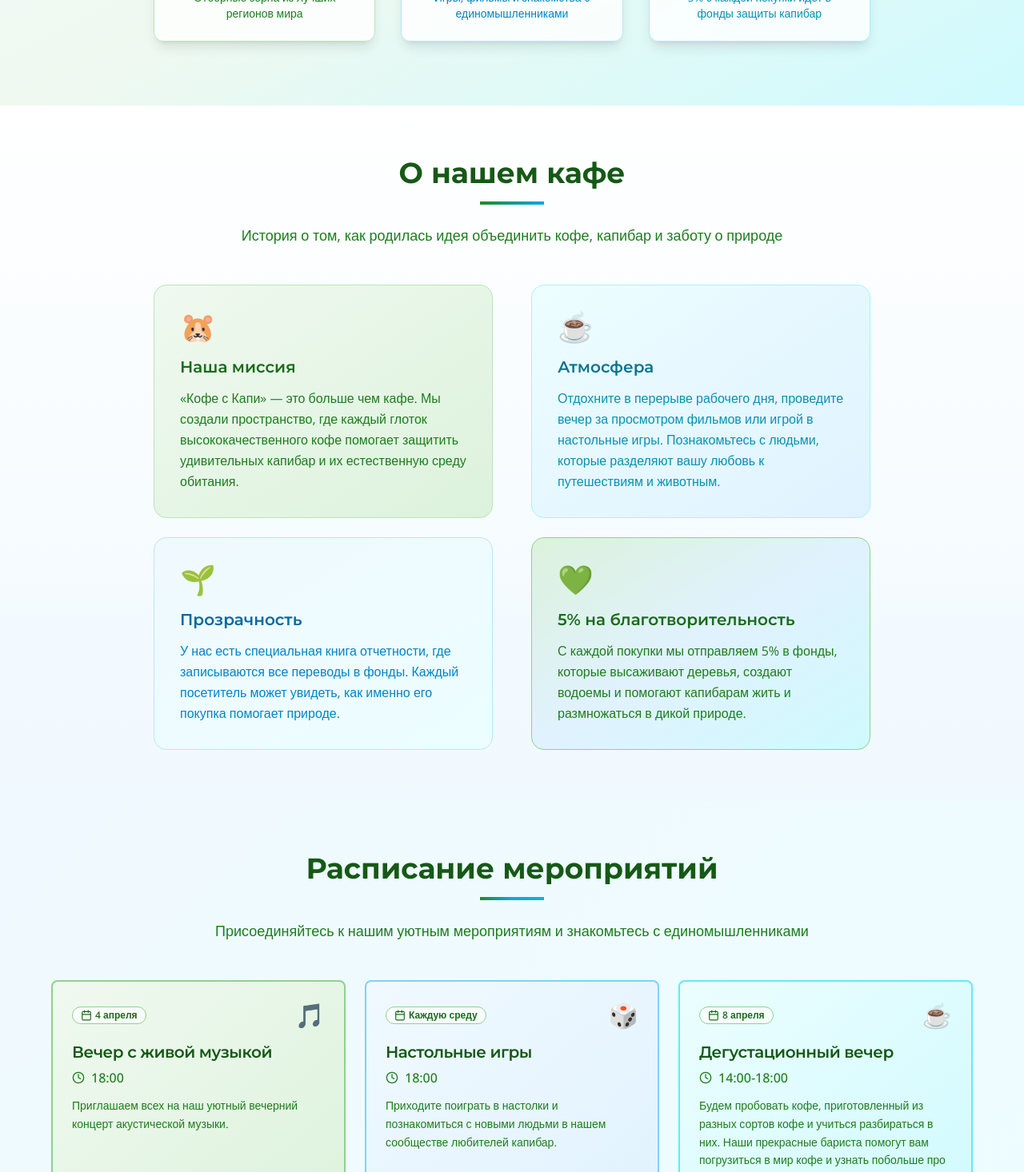
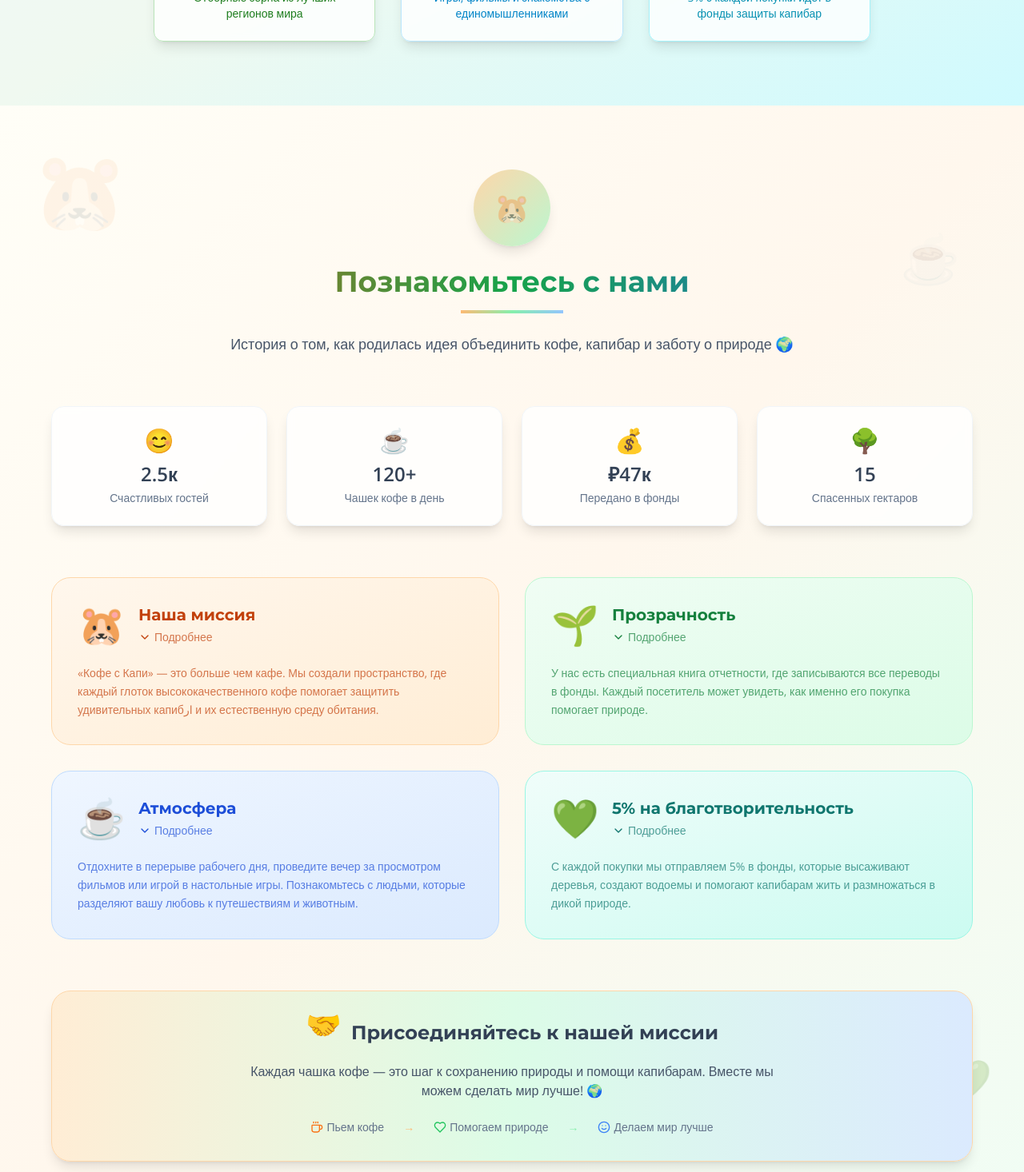
Before and after one commit to pr-poehali-dev/cafe-kapi-design, a React (Vite) app: page / in a window 1280 px wide. Shown: the part 620-2086 px from the top of the page at 80% size. Built offline with nearby package versions, Linux system fonts and the light colour scheme.

Commit message:
feat: добавить увлекательную секцию о капибарах

```diff
--- a/src/components/About.tsx
+++ b/src/components/About.tsx
@@ -1,73 +1,247 @@
+import { useState } from "react";
+import Icon from "@/components/ui/icon";
+
 export default function About() {
+  const [activeCard, setActiveCard] = useState<number | null>(null);
+  const [hoveredStat, setHoveredStat] = useState<number | null>(null);
+
+  const cards = [
+    {
+      emoji: "🐹",
+      title: "Наша миссия",
+      content:
+        "«Кофе с Капи» — это больше чем кафе. Мы создали пространство, где каждый глоток высококачественного кофе помогает защитить удивительных капибار и их естественную среду обитания.",
+      color: "from-orange-50 to-orange-100",
+      textColor: "text-orange-700",
+      borderColor: "border-orange-200",
+      hoverColor: "hover:from-orange-100 hover:to-orange-200",
+    },
+    {
+      emoji: "🌱",
+      title: "Прозрачность",
+      content:
+        "У нас есть специальная книга отчетности, где записываются все переводы в фонды. Каждый посетитель может увидеть, как именно его покупка помогает природе.",
+      color: "from-green-50 to-green-100",
+      textColor: "text-green-700",
+      borderColor: "border-green-200",
+      hoverColor: "hover:from-green-100 hover:to-green-200",
+    },
+    {
+      emoji: "☕",
+      title: "Атмосфера",
+      content:
+        "Отдохните в перерыве рабочего дня, проведите вечер за просмотром фильмов или игрой в настольные игры. Познакомьтесь с людьми, которые разделяют вашу любовь к путешествиям и животным.",
+      color: "from-blue-50 to-blue-100",
+      textColor: "text-blue-700",
+      borderColor: "border-blue-200",
+      hoverColor: "hover:from-blue-100 hover:to-blue-200",
+    },
+    {
+      emoji: "💚",
+      title: "5% на благотворительность",
+      content:
+        "С каждой покупки мы отправляем 5% в фонды, которые высаживают деревья, создают водоемы и помогают капибарам жить и размножаться в дикой природе.",
+      color: "from-teal-50 to-teal-100",
+      textColor: "text-teal-700",
+      borderColor: "border-teal-200",
+      hoverColor: "hover:from-teal-100 hover:to-teal-200",
+    },
+  ];
+
+  const stats = [
+    { number: "2.5к", label: "Счастливых гостей", emoji: "😊" },
+    { number: "120+", label: "Чашек кофе в день", emoji: "☕" },
+    { number: "₽47к", label: "Передано в фонды", emoji: "💰" },
+    { number: "15", label: "Спасенных гектаров", emoji: "🌳" },
+  ];
+
   return (
     <section
       id="about"
-      className="py-16 bg-gradient-to-b from-white to-nature-50"
+      className="py-20 bg-gradient-to-br from-cream-50 via-orange-50 to-green-50 relative overflow-hidden"
     >
-      <div className="container mx-auto px-4">
-        <div className="max-w-4xl mx-auto">
-          <div className="text-center mb-12">
-            <h2 className="text-4xl font-bold text-forest-800 mb-4">
-              О нашем кафе
+      {/* Плавающие декоративные элементы */}
+      <div className="absolute inset-0 pointer-events-none">
+        <div className="absolute top-20 left-10 text-8xl opacity-10 animate-bounce">
+          🐹
+        </div>
+        <div className="absolute top-40 right-20 text-6xl opacity-10 animate-pulse delay-1000">
+          ☕
+        </div>
+        <div className="absolute bottom-20 left-20 text-7xl opacity-10 animate-bounce delay-2000">
+          🌿
+        </div>
+        <div className="absolute bottom-40 right-10 text-5xl opacity-10 animate-pulse delay-500">
+          💚
+        </div>
+      </div>
+
+      <div className="container mx-auto px-4 relative z-10">
+        <div className="max-w-6xl mx-auto">
+          <div className="text-center mb-16">
+            <div className="inline-flex items-center justify-center w-24 h-24 bg-gradient-to-br from-orange-200 to-green-200 rounded-full mb-6 shadow-lg">
+              <span className="text-4xl animate-pulse">🐹</span>
+            </div>
+            <h2 className="text-4xl font-bold text-transparent bg-clip-text bg-gradient-to-r from-orange-600 via-green-600 to-blue-600 mb-4">
+              Познакомьтесь с нами
             </h2>
-            <div className="w-20 h-1 bg-gradient-to-r from-forest-500 to-nature-500 mx-auto mb-6"></div>
-            <p className="text-lg text-forest-600">
+            <div className="w-32 h-1 bg-gradient-to-r from-orange-300 via-green-300 to-blue-300 mx-auto mb-6"></div>
+            <p className="text-lg text-slate-600 max-w-3xl mx-auto">
               История о том, как родилась идея объединить кофе, капибар и заботу
-              о природе
+              о природе 🌍
             </p>
           </div>
 
-          <div className="grid md:grid-cols-2 gap-12 items-center">
-            <div className="space-y-6">
-              <div className="bg-gradient-to-br from-forest-50 to-forest-100 rounded-2xl p-8 border border-forest-200">
-                <div className="text-4xl mb-4">🐹</div>
-                <h3 className="text-xl font-semibold text-forest-700 mb-3">
-                  Наша миссия
-                </h3>
-                <p className="text-forest-600 leading-relaxed">
-                  «Кофе с Капи» — это больше чем кафе. Мы создали пространство,
-                  где каждый глоток высококачественного кофе помогает защитить
-                  удивительных капибар и их естественную среду обитания.
-                </p>
+          {/* Статистика */}
+          <div className="grid grid-cols-2 md:grid-cols-4 gap-6 mb-16">
+            {stats.map((stat, index) => (
+              <div
+                key={index}
+                className="bg-white/80 backdrop-blur-sm rounded-2xl p-6 text-center shadow-lg border border-slate-100 hover:shadow-xl hover:-translate-y-1 transition-all duration-300 cursor-pointer group"
+                onMouseEnter={() => setHoveredStat(index)}
+                onMouseLeave={() => setHoveredStat(null)}
+              >
+                <div className="text-3xl mb-2 group-hover:animate-bounce">
+                  {stat.emoji}
+                </div>
+                <div className="text-2xl font-bold text-slate-700 mb-1">
+                  {stat.number}
+                </div>
+                <div className="text-sm text-slate-500">{stat.label}</div>
+                {hoveredStat === index && (
+                  <div className="mt-2 text-xs text-green-600 font-medium">
+                    ✨ И это только начало!
+                  </div>
+                )}
+              </div>
+            ))}
           </div>
 
-              <div className="bg-gradient-to-br from-nature-50 to-aqua-50 rounded-2xl p-8 border border-nature-200">
-                <div className="text-4xl mb-4">🌱</div>
-                <h3 className="text-xl font-semibold text-nature-700 mb-3">
-                  Прозрачность
+          {/* Карточки */}
+          <div className="grid md:grid-cols-2 gap-8">
+            {cards.map((card, index) => (
+              <div
+                key={index}
+                className={`bg-gradient-to-br ${card.color} ${card.hoverColor} rounded-3xl p-8 border ${card.borderColor} hover:shadow-xl hover:-translate-y-2 transition-all duration-500 cursor-pointer group relative overflow-hidden`}
+                onClick={() =>
+                  setActiveCard(activeCard === index ? null : index)
+                }
+                onMouseEnter={() => setActiveCard(index)}
+              >
+                {/* Анимированный фон */}
+                <div className="absolute inset-0 bg-gradient-to-r from-white/20 to-transparent opacity-0 group-hover:opacity-100 transition-opacity duration-300"></div>
+
+                <div className="relative z-10">
+                  <div className="flex items-center mb-6">
+                    <div className="text-5xl mr-4 transform group-hover:scale-110 group-hover:rotate-12 transition-all duration-300">
+                      {card.emoji}
+                    </div>
+                    <div>
+                      <h3
+                        className={`text-xl font-bold ${card.textColor} mb-1`}
+                      >
+                        {card.title}
                       </h3>
-                <p className="text-nature-600 leading-relaxed">
-                  У нас есть специальная книга отчетности, где записываются все
-                  переводы в фонды. Каждый посетитель может увидеть, как именно
-                  его покупка помогает природе.
-                </p>
+                      <div className="flex items-center">
+                        <Icon
+                          name={
+                            activeCard === index ? "ChevronUp" : "ChevronDown"
+                          }
+                          size={16}
+                          className={`${card.textColor} mr-1 transition-transform duration-300`}
+                        />
+                        <span
+                          className={`text-sm ${card.textColor} opacity-70`}
+                        >
+                          {activeCard === index ? "Свернуть" : "Подробнее"}
+                        </span>
+                      </div>
                     </div>
                   </div>
 
-            <div className="space-y-6">
-              <div className="bg-gradient-to-br from-aqua-50 to-nature-100 rounded-2xl p-8 border border-aqua-200">
-                <div className="text-4xl mb-4">☕</div>
-                <h3 className="text-xl font-semibold text-aqua-700 mb-3">
-                  Атмосфера
-                </h3>
-                <p className="text-aqua-600 leading-relaxed">
-                  Отдохните в перерыве рабочего дня, проведите вечер за
-                  просмотром фильмов или игрой в настольные игры. Познакомьтесь
-                  с людьми, которые разделяют вашу любовь к путешествиям и
-                  животным.
+                  <div
+                    className={`transition-all duration-500 ${
+                      activeCard === index
+                        ? "max-h-96 opacity-100"
+                        : "max-h-20 opacity-70"
+                    } overflow-hidden`}
+                  >
+                    <p className={`${card.textColor} leading-relaxed text-sm`}>
+                      {card.content}
+                    </p>
+
+                    {activeCard === index && (
+                      <div
+                        className={`mt-4 p-4 bg-white/50 rounded-xl border border-white/20 animate-fadeIn`}
+                      >
+                        <div className="flex items-center justify-between">
+                          <span
+                            className={`text-xs ${card.textColor} font-medium`}
+                          >
+                            💡 Интересный факт
+                          </span>
+                          <Icon
+                            name="Sparkles"
+                            size={16}
+                            className={`${card.textColor}`}
+                          />
+                        </div>
+                        <p
+                          className={`text-xs ${card.textColor} mt-2 opacity-80`}
+                        >
+                          {index === 0 &&
+                            "Капибары — самые дружелюбные животные в мире!"}
+                          {index === 1 &&
+                            "Мы публикуем отчеты каждый месяц в наших соцсетях"}
+                          {index === 2 &&
+                            "У нас более 20 настольных игр для гостей"}
+                          {index === 3 &&
+                            "За год мы помогли высадить целый лес!"}
                         </p>
                       </div>
+                    )}
+                  </div>
+                </div>
+              </div>
+            ))}
+          </div>
 
-              <div className="bg-gradient-to-br from-forest-100 via-nature-100 to-aqua-100 rounded-2xl p-8 border border-forest-300">
-                <div className="text-4xl mb-4">💚</div>
-                <h3 className="text-xl font-semibold text-forest-700 mb-3">
-                  5% на благотворительность
+          {/* Призыв к действию */}
+          <div className="mt-16 text-center">
+            <div className="bg-gradient-to-r from-orange-100 via-green-100 to-blue-100 rounded-3xl p-8 border border-orange-200 shadow-lg">
+              <div className="flex items-center justify-center mb-4">
+                <span className="text-4xl mr-3 animate-bounce">🤝</span>
+                <h3 className="text-2xl font-bold text-slate-700">
+                  Присоединяйтесь к нашей миссии
                 </h3>
-                <p className="text-forest-600 leading-relaxed">
-                  С каждой покупки мы отправляем 5% в фонды, которые высаживают
-                  деревья, создают водоемы и помогают капибарам жить и
-                  размножаться в дикой природе.
+              </div>
+              <p className="text-slate-600 mb-6 max-w-2xl mx-auto">
+                Каждая чашка кофе — это шаг к сохранению природы и помощи
+                капибарам. Вместе мы можем сделать мир лучше! 🌍
               </p>
+              <div className="flex items-center justify-center space-x-6 text-sm text-slate-500">
+                <div className="flex items-center">
+                  <Icon
+                    name="Coffee"
+                    size={16}
+                    className="mr-1 text-orange-500"
+                  />
+                  Пьем кофе
+                </div>
+                <div className="text-orange-300">→</div>
+                <div className="flex items-center">
+                  <Icon
+                    name="Heart"
+                    size={16}
+                    className="mr-1 text-green-500"
+                  />
+                  Помогаем природе
+                </div>
+                <div className="text-green-300">→</div>
+                <div className="flex items-center">
+                  <Icon name="Smile" size={16} className="mr-1 text-blue-500" />
+                  Делаем мир лучше
+                </div>
               </div>
             </div>
           </div>
```
Lines whose indentation alone changed are shown as unchanged.
